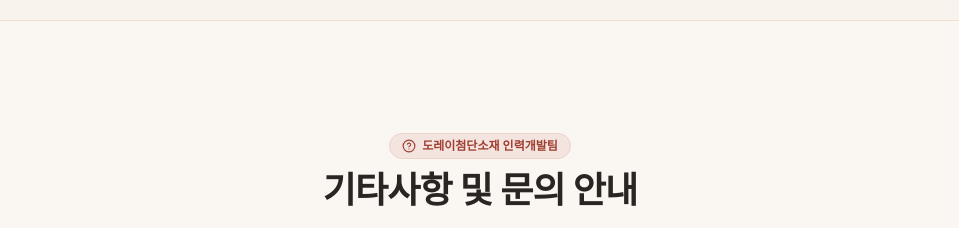
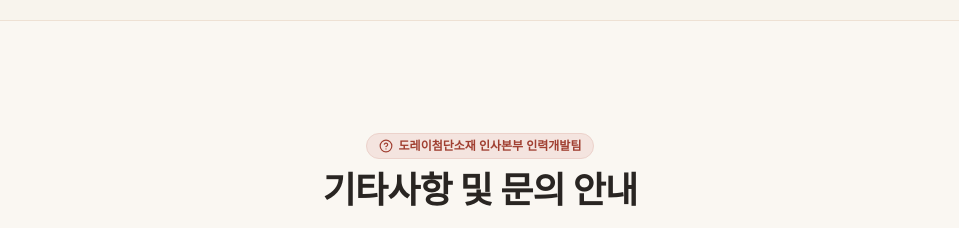
Before and after one commit to educomdoc/gyeongju, a React (Vite) app: page / in a window 1280 px wide. Shown: the part 5520-5748 px from the top of the page, without its empty margins (160-1119 px from the left). Built offline with nearby package versions, Linux system fonts and the light colour scheme; a web font is replaced by a local one.

Commit message:
Update section header text in InquirySection component

```diff
--- a/src/components/InquirySection.tsx
+++ b/src/components/InquirySection.tsx
@@ -43,7 +43,7 @@ export const InquirySection: React.FC = () => {
         <div className="text-center max-w-3xl mx-auto mb-12">
           <div className="inline-flex items-center gap-1.5 px-3 py-1 rounded-full bg-[#f4e4df] text-[#a03f31] text-xs font-semibold mb-3 border border-[#ecd2cb]">
             <HelpCircle className="w-3.5 h-3.5" />
-            <span>도레이첨단소재 인력개발팀</span>
+            <span>도레이첨단소재 인사본부 인력개발팀</span>
           </div>
           <h2 className="text-3xl sm:text-4xl font-extrabold text-[#292522] font-serif-kr tracking-tight mb-4">
             기타사항 및 문의 안내
```
